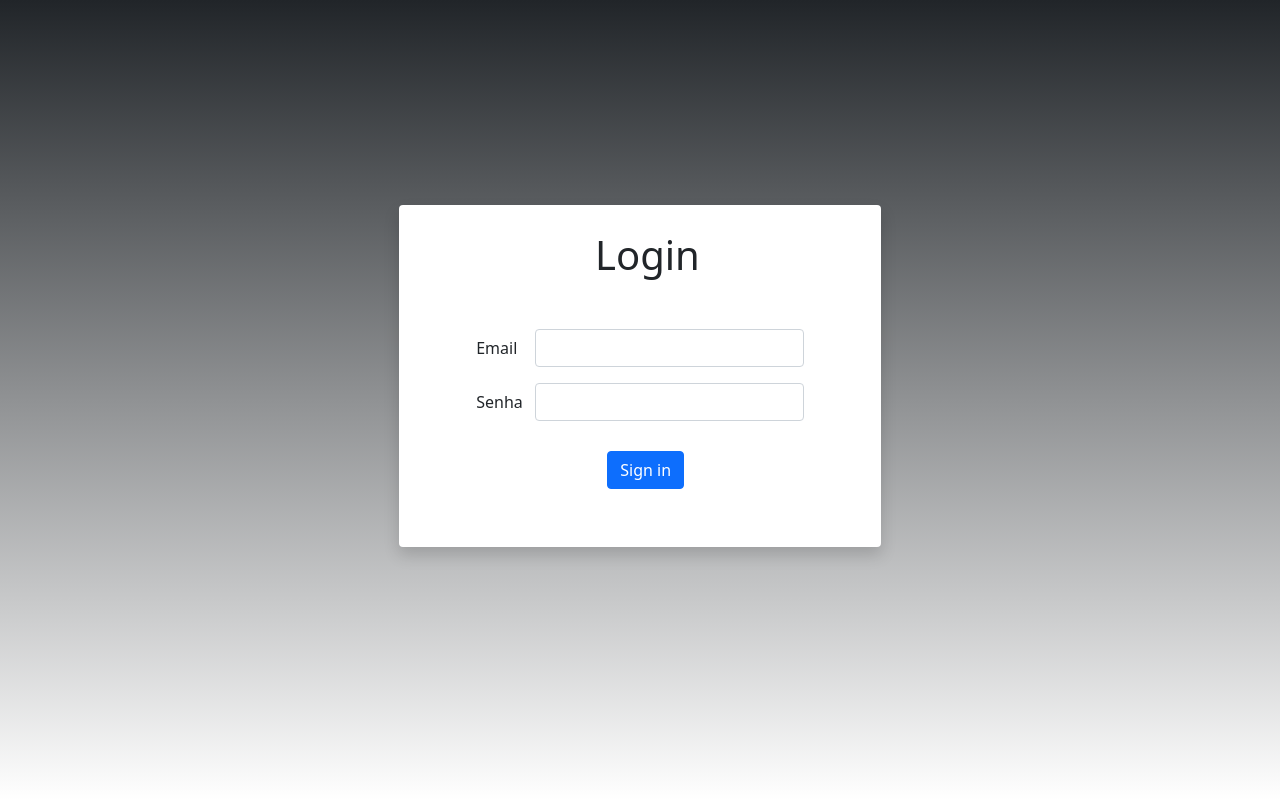
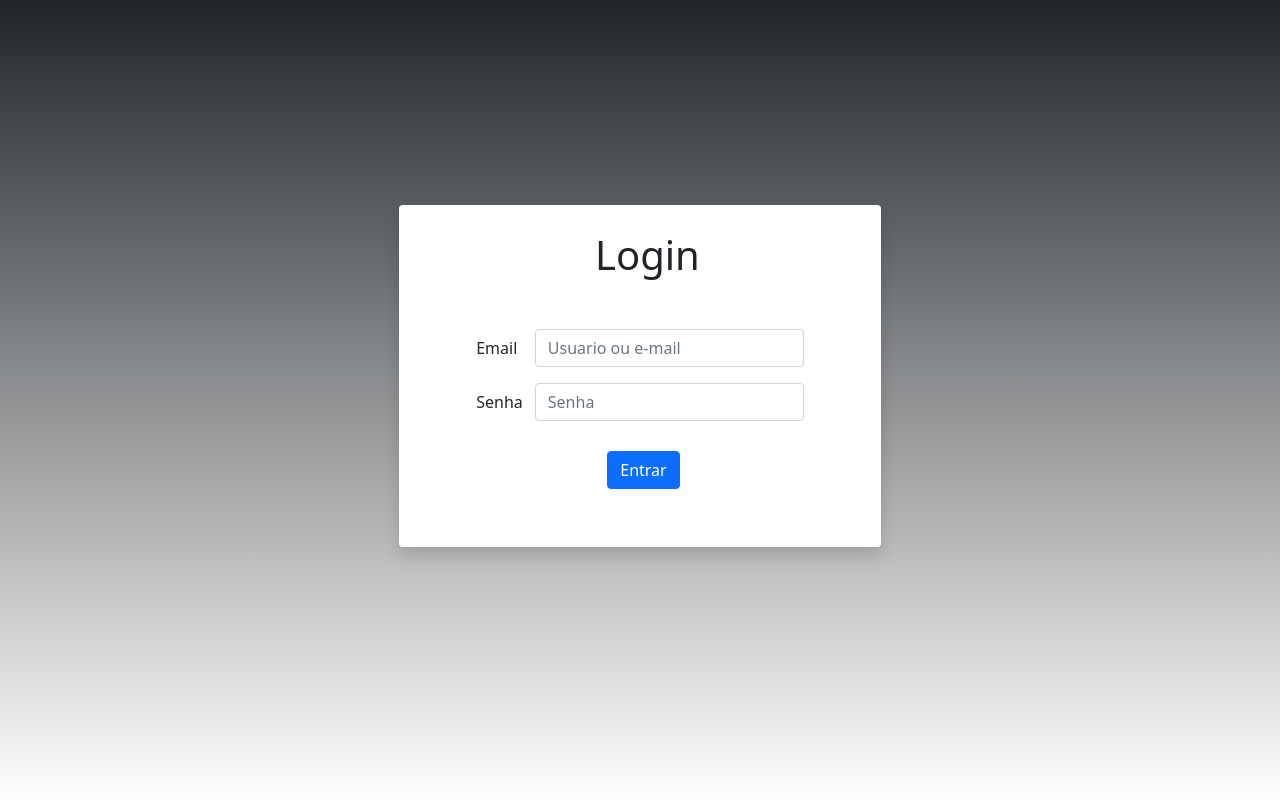
Before and after one commit to GuilhermeHenrique659/project_imobilfacil, a Flask app: page /login in a window 1280 px wide. Run offline with Flask 2, Linux system fonts and the light colour scheme; some libraries are stand-ins or nearby versions.

Commit message:
add email option login

```diff
--- a/SQL.py
+++ b/SQL.py
@@ -45,6 +45,9 @@ SQL_ATUALIZA_CORRETORES = 'UPDATE corretores SET USUARIO=%s,EMAIL=%s,NOME=%s,CRE
 SQL_BUSCA_LISTA_CORRETORES = 'SELECT ID_CORR, USUARIO, EMAIL,NOME,CRECI,CELULAR,CPF,ENDERECO,SENHA,ID_CIDADE, ID_BAIRRO from corretores'
 
 SQL_BUSCA_CORR_ID = 'SELECT ID_CORR, USUARIO, EMAIL,NOME,CRECI,CELULAR,CPF,ENDERECO,SENHA,ID_CIDADE, ID_BAIRRO from corretores where USUARIO=%s'
+
+SQL_BUSCA_CORR_EMAIL = 'SELECT ID_CORR, USUARIO, EMAIL,NOME,CRECI,CELULAR,CPF,ENDERECO,SENHA,ID_CIDADE, ID_BAIRRO from corretores where EMAIL=%s'
+
 
 SQL_BUSCA_CORR_POR_ID = 'SELECT * from corretores ' \
                         'left join cidade on corretores.ID_CIDADE = cidade.ID_CID ' \
--- a/main.py
+++ b/main.py
@@ -387,13 +387,13 @@ def autenticar():
     if usuario:
         if bcrypt.hashpw(request.form['senha'].encode(), usuario._senha.encode()) == usuario._senha.encode():
             session['usuario_logado']=request.form['usuario']
-            flash(request.form['usuario'] + ' logou com sucesso!')
+            flash(usuario._nome + ' logou com sucesso!')
             proxima_pagina = request.form['proxima']
             return redirect('/{}'.format(proxima_pagina))
         else:
             flash('Senha incorreta!')
             return redirect('/login')
-    flash('Usuario incorreto!')
+    flash('Usuario não encontrado!')
     return redirect('/login')
 
 @app.route('/logout')
--- a/templates/login.html
+++ b/templates/login.html
@@ -37,17 +37,17 @@
             <div class="row mb-3">
               <label for="inputEmail3" class="col-sm-2 col-form-label">Email</label>
               <div class="col-sm-10">
-                <input type="text" class="form-control" id="inputEmail3" name="usuario">
+                <input type="text" class="form-control" id="inputEmail3" name="usuario" placeholder="Usuario ou e-mail">
               </div>
             </div>
             <div class="row mb-3">
               <label for="inputPassword3" class="col-sm-2 col-form-label">Senha</label>
               <div class="col-sm-10">
-                <input type="password" class="form-control" id="inputPassword3" name="senha">
+                <input type="password" class="form-control" id="inputPassword3" name="senha" placeholder="Senha">
               </div>
             </div>
             <div class="login-button">
-              <button type="submit" class="btn btn-primary">Sign in</button>
+              <button type="submit" class="btn btn-primary">Entrar</button>
             </div>
           </form>
         </div>
```
Also changed, not shown: dao.py (+8 -2 lines).
